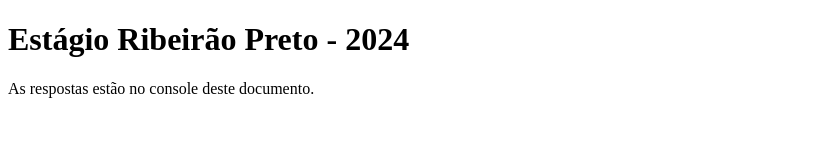
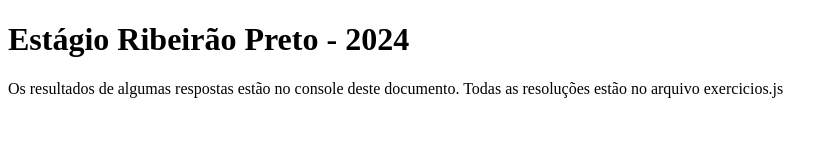
Before and after one commit to RafaelRtx/teste-estagio, a plain HTML site: page index.html in a window 1280 px wide. Shown: the whole page, without its empty margins (0-838 px from the left). Drawn offline with Linux system fonts and the light colour scheme.

Commit message:
update: atualizado o texto do documento HTML

```diff
--- a/index.html
+++ b/index.html
@@ -7,7 +7,7 @@
 </head>
 <body>
   <h1>Estágio Ribeirão Preto - 2024</h1>
-  <p1>As respostas estão no console deste documento.</p1>
+  <p1>Os resultados de algumas respostas estão no console deste documento. Todas as resoluções estão no arquivo exercicios.js</p1>
 </body>
 <script src = "exercicios.js"></script>
 </html>
```
